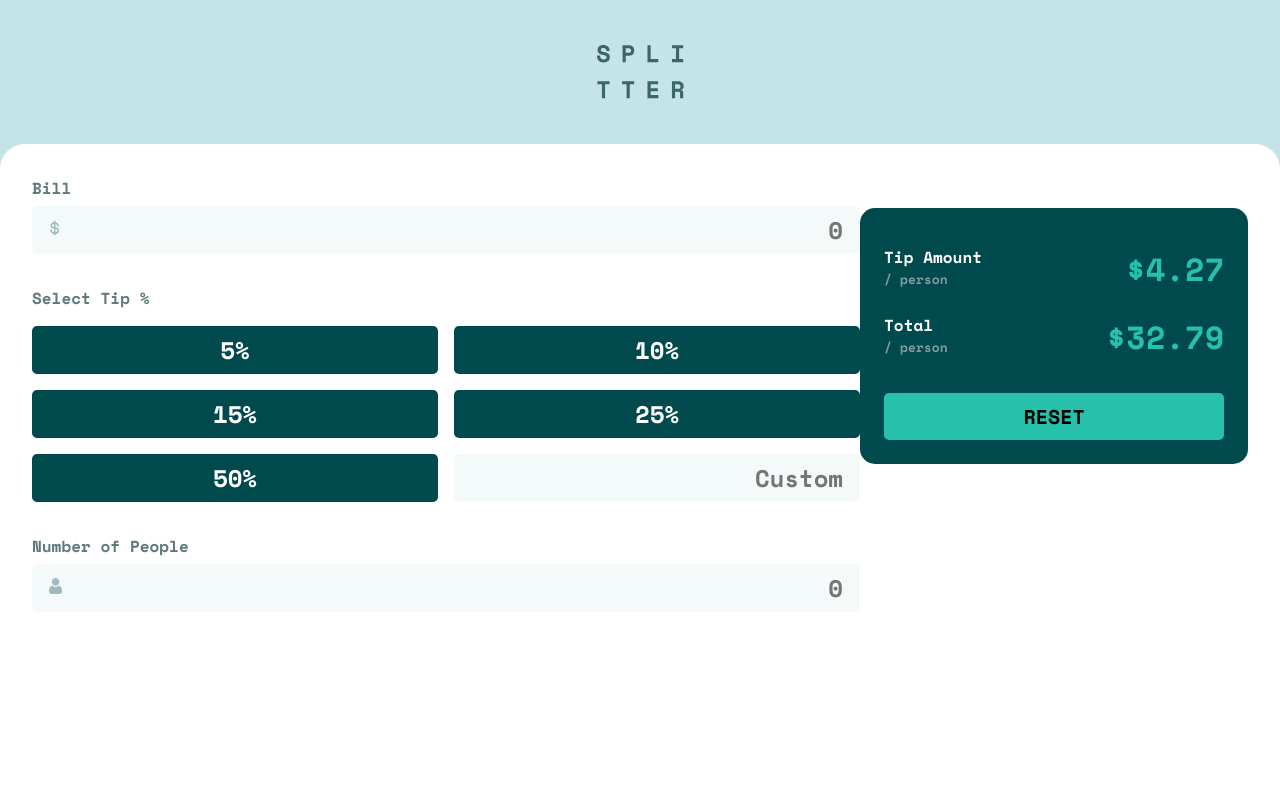
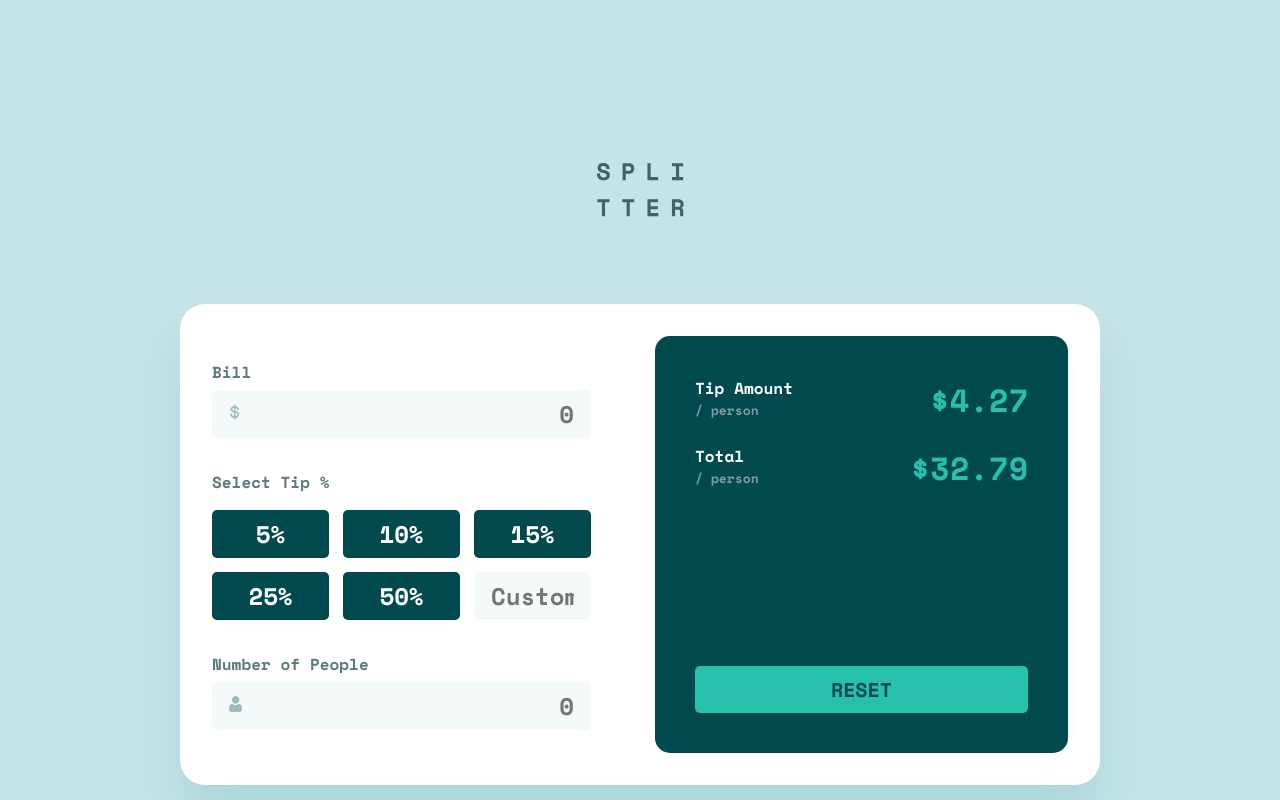
Before and after one commit to ocarmora/fm-tip-calculator-app, a React (Create React App) app: page / in a window 1280 px wide. Built offline with nearby package versions, Linux system fonts and the light colour scheme.

Commit message:
Add styles for desktop vp

```diff
--- a/src/App.jsx
+++ b/src/App.jsx
@@ -16,21 +16,20 @@ function App() {
       </header>
 
       <main>
-
         <div className='input-section'>
           <InputText label='Bill' id='input-bill' icon='dollar-icon'/>
           <Tip tips={tipAmmounts} className='mt-md' />
           <InputText label='Number of People' id='input-people' icon='person-icon' className='mt-md'/>
         </div>
 
-        <div className='resume-section mt-md'>
-          <ResumeAmount title='Tip Amount' amount={4.27} />
-          <ResumeAmount title='Total' amount={32.79} className='mt-sm' />
-          <ButtonReset className='mt-md' />
+        <div className='resume-section'>
+          <div className="resume-amount-container">
+            <ResumeAmount title='Tip Amount' amount={4.27} />
+            <ResumeAmount id='total-per-person' title='Total' amount={32.79} className='mt-sm' />
+          </div>
+          <ButtonReset id='button-reset' className='mt-md' />
         </div>
-
       </main>
-
     </>
   );
 }
--- a/src/components/ButtonReset/ButtonReset.styles.scss
+++ b/src/components/ButtonReset/ButtonReset.styles.scss
@@ -4,8 +4,10 @@
 .button-reset {
     cursor: pointer;
     background-color: $color-strong-cyan;
+    color: $color-very-dark-cyan;
     border: none;
     width: 100%;
+    max-height: 48px;
     text-transform: uppercase;
     font-weight: $font-bold;
     font-size: 20px;
--- a/src/components/ResumeAmount/ResumeAmount.jsx
+++ b/src/components/ResumeAmount/ResumeAmount.jsx
@@ -3,13 +3,15 @@ import './ResumeAmount.styles.scss';
 
 const ResumeAmount = (props) => {
   return (
-    <div className={`resume-amount-container ${props.className}`}>
-      <div className='amount-detail'>
-        <span className='amount-detail-title'>{props.title}</span>
-        <span className='amount-detail-single'>/ person</span>
+    <>
+      <div className={`amount-detail-container ${props.className}`}>
+        <div className='amount-detail'>
+          <span className='amount-detail-title'>{props.title}</span>
+          <span className='amount-detail-single'>/ person</span>
+        </div>
+        <span>${props.amount}</span>
       </div>
-      <span>${props.amount}</span>
-    </div>
+    </>
   );
 };
 
--- a/src/components/ResumeAmount/ResumeAmount.styles.scss
+++ b/src/components/ResumeAmount/ResumeAmount.styles.scss
@@ -1,10 +1,11 @@
 @import '../../scss/colors';
 @import '../../scss/typography';
 
-.resume-amount-container {
+.amount-detail-container{
     display: flex;
     justify-content: space-between;
     font-weight: $font-bold;
+}
 
 .amount-detail {
     display: flex;
@@ -29,5 +30,3 @@
     font-size: $font-size-xl;
     font-weight: inherit;
 }
-
-}
--- a/src/components/Tip/Tip.styles.scss
+++ b/src/components/Tip/Tip.styles.scss
@@ -33,3 +33,11 @@
     background-color: $color-strong-cyan;
     color: $color-very-dark-cyan;
 }
+
+@media screen and (min-width: 920px) {
+    .tip-container {
+        grid-template-columns: 1fr 1fr 1fr;
+        grid-template-rows: 1fr 1fr;
+        gap: 14px;
+    }
+}
--- a/src/scss/styles.scss
+++ b/src/scss/styles.scss
@@ -12,10 +12,12 @@
 body {
    background-color: $color-light-grayish-cyan;
    min-height: 100vh;
+   display: flex;
+   justify-content: center;
 }
 
 header {
-    height: 144px;
+    padding: 50px 0 40px 0;
     display: flex;
     justify-content: center;
     align-items: center;
@@ -23,13 +25,15 @@ header {
 
 main {
     width: 100%;
-    height: calc(100vh - 144px);
+    min-height: calc(100vh - 144px);
+    height: auto;
     background-color: $color-white;
     display: flex;
     flex-wrap: wrap;
     flex-direction: column;
     border-radius: 25px 25px 0 0;
     padding: 32px;
+    overflow: visible;
 }
 
 .section-title {
@@ -58,6 +62,17 @@ input.input-text {
     background-color: $color-very-dark-cyan;
     border-radius: 15px;
     padding: 37px 24px 24px 24px;
+    display: flex;
+    flex-wrap: wrap;
+    margin-top: 32px;
+
+    .resume-amount-container {
+        display: flex;
+        flex-direction: column;
+        justify-content: space-between;
+        width: 100%;
+    }
+
 }
 
 .mt-md {
@@ -67,3 +82,36 @@ input.input-text {
 .mt-sm {
     margin-top: 20px;
 }
+
+@media screen and (min-width: 920px) {
+
+    header {
+        padding: 163px 0 87px 0;
+    }
+
+    main {
+        width: 920px;
+        min-height: 481px;
+        height: 481px;
+        flex-direction: row;
+        justify-content: space-between;
+        align-items: center;
+        border-radius: 25px;
+        box-shadow: 0px 32px 43px rgba(79, 166, 175, 0.200735);
+    }
+
+    .input-section {
+        width: 50%;
+        max-width: 379px;
+    }
+
+    .resume-section {
+        max-width: 413px;
+        width: 50%;
+        flex-direction: column;
+        padding: 40px;
+        height: 100%;
+        justify-content: space-between;
+        margin-top: 0;
+    }
+}
```
Lines whose indentation alone changed are shown as unchanged.
